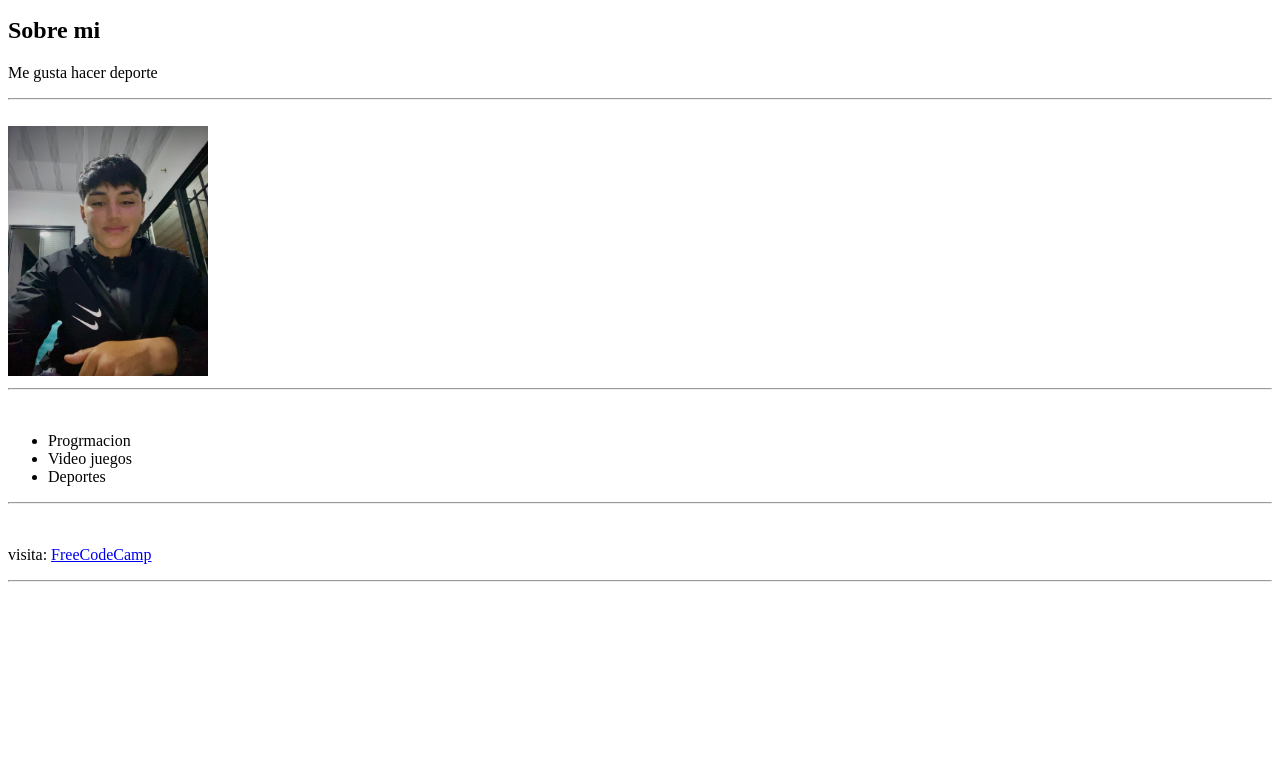
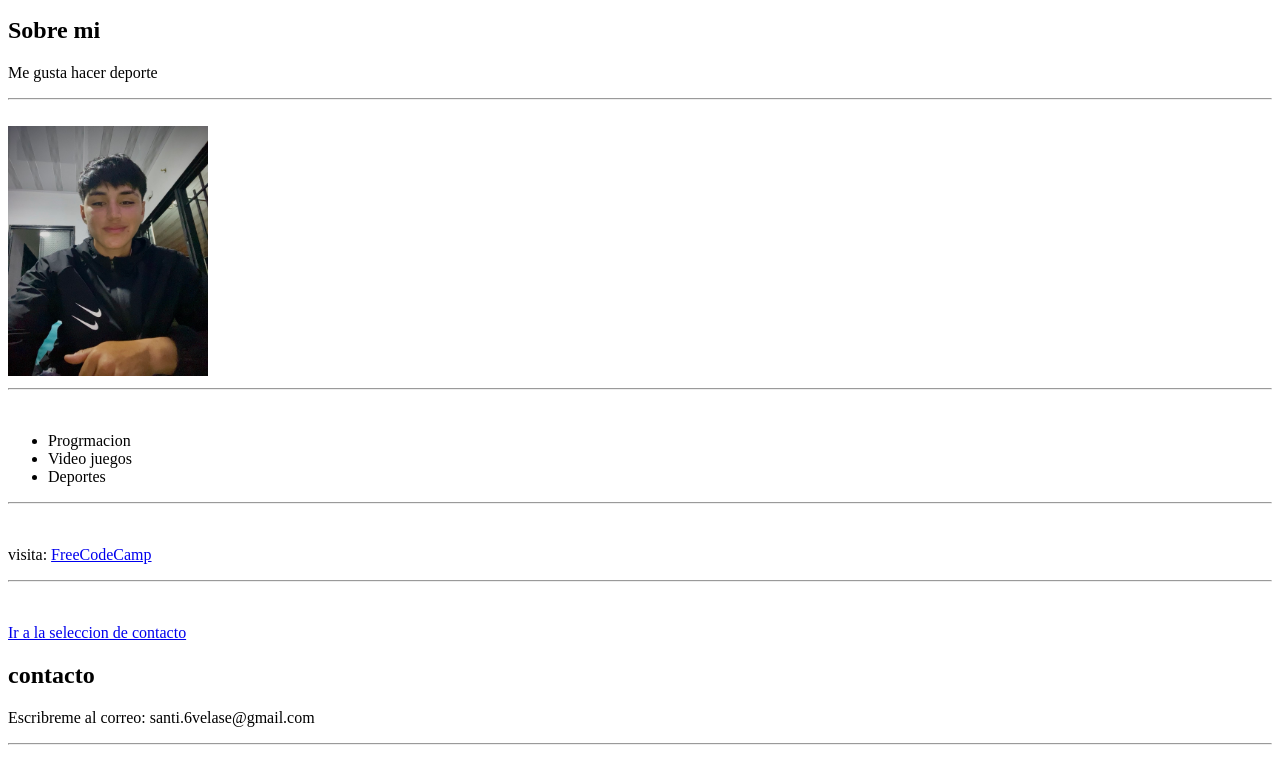
Before and after one commit to frayan-velscx/MiPrimeraPaginaWeb, a plain HTML site: page index.html in a window 1280 px wide. Shown: the part 101-880 px from the top of the page. Before the commit the page ends 800 px from the top, so only its background shows below. Drawn offline with Linux system fonts and the light colour scheme.

```diff
--- a/index.html
+++ b/index.html
@@ -29,5 +29,11 @@
     <p>visita: <a href="https://www.freecodecamp.org" target="_blank">FreeCodeCamp</a></p>
     <hr>
     <br>
+    <!--crear enlace interno-->
+    <p><a href="#contacto">Ir a la seleccion de contacto</a></p>
+    <h2 id="contacto">contacto</h2>
+    <p>Escribreme al correo: santi.6velase@gmail.com</p>
+    <hr>
+    <br>
 </body>
 </html>
```
